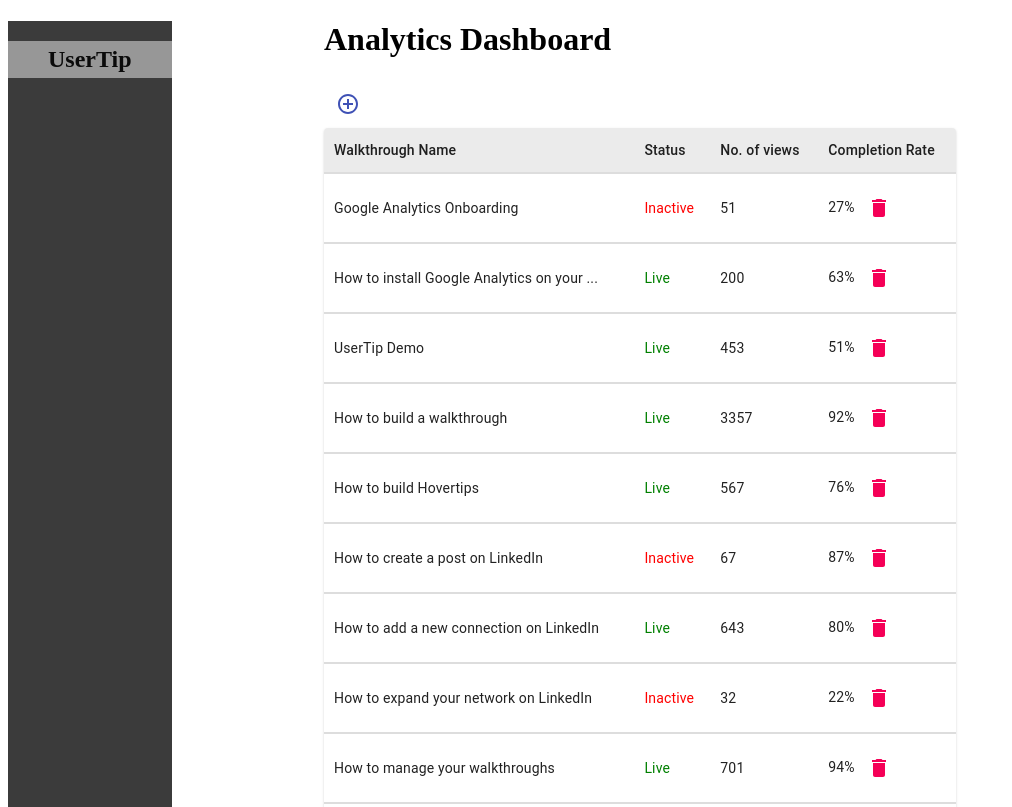
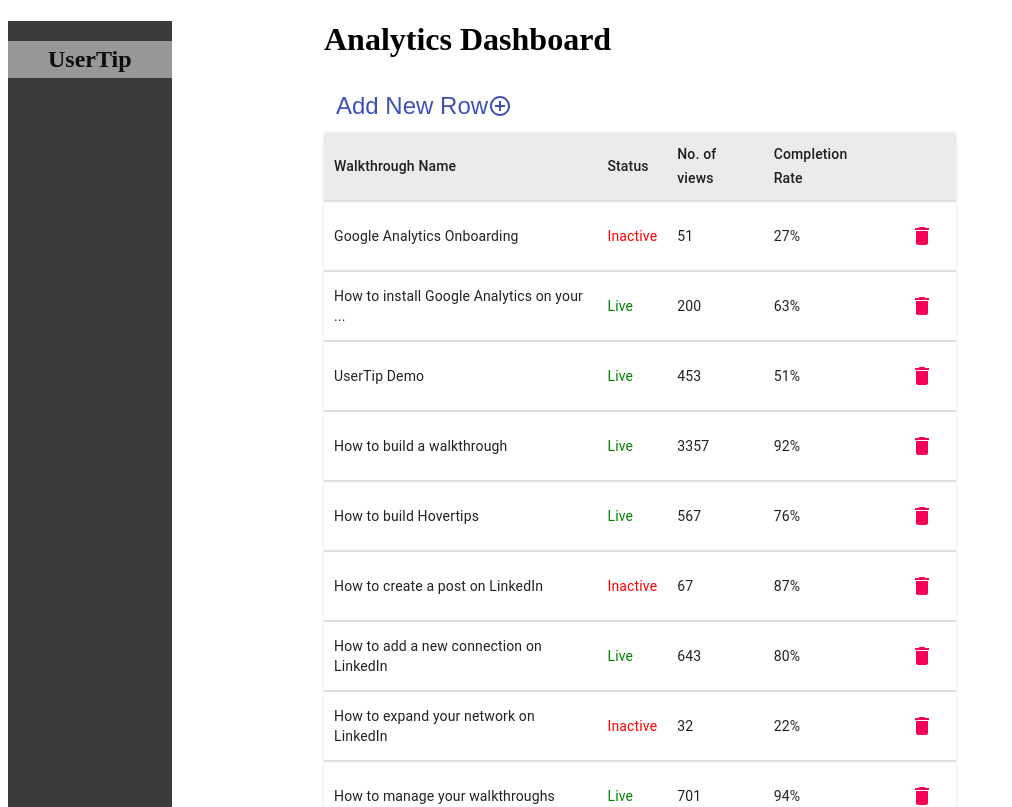
Before and after one commit to JakeyHwang/UI-proj, a React app: page /analytics in a window 1280 px wide. Shown: the top 807 px of the page, without its empty margins (0-1012 px from the left). Built offline with nearby package versions, Linux system fonts and the light colour scheme.

Commit message:
Added buttons
- add new row button
- functioning modal => no adding of rows yet
- delete row button (deleting of rows not done yet)
- changed file hierarchy

```diff
--- /dev/null
+++ b/src/Components/ANRModal.jsx
@@ -0,0 +1,102 @@
+import React, { useState, useContext } from "react";
+import { connect } from "react-redux";
+import Modal from "@material-ui/core/Modal";
+import { makeStyles } from "@material-ui/core/styles";
+import IconButton from "@material-ui/core/IconButton";
+import AddCircleOutlineIcon from "@material-ui/icons/AddCircleOutline";
+import Input from "@material-ui/core/Input";
+import { Button } from "@material-ui/core";
+import { RowDataContext } from "../Context/AD_Context.jsx";
+
+const rand = () => {
+  return Math.round(Math.random() * 20) - 10;
+};
+
+const getModalStyle = () => {
+  const top = 50 + rand();
+  const left = 50 + rand();
+
+  return {
+    top: `${top}%`,
+    left: `${left}%`,
+    transform: `translate(-${top}%, -${left}%)`,
+  };
+};
+
+const useStyles = makeStyles((theme) => ({
+  paper: {
+    position: "absolute",
+    width: 250,
+    backgroundColor: theme.palette.background.paper,
+    border: "1px solid #000",
+    boxShadow: theme.shadows[5],
+    padding: theme.spacing(2, 4, 3),
+  },
+}));
+
+const SimpleModal = () => {
+  const classes = useStyles();
+  // getModalStyle is not a pure function, we roll the style only on the first render
+  const [modalStyle] = useState(getModalStyle);
+  const [open, setOpen] = useState(false);
+
+  const handleOpen = () => {
+    setOpen(true);
+  };
+
+  const handleClose = () => {
+    setOpen(false);
+  };
+
+  // const addRow = (newName) => {
+  //   const [rowData, setRowData] = useContext(RowDataContext);
+  //   const newData = {
+  //     name: { newName },
+  //     status: false,
+  //     views: 0,
+  //     completion_rate: 0.0,
+  //   };
+
+  //   return setRowData.push(newData);
+  // };
+  const body = (
+    <div style={modalStyle} className={classes.paper}>
+      <h2 id="simple-modal-title">Add New Row</h2>
+      <h3 id="simple-modal-description">Walkthrough Name</h3>
+      <Input placeholder="New User Onboarding" name="newData" />
+      <Button variant="contained" onClick={handleClose}>
+        Cancel
+      </Button>
+      <Button
+        variant="contained"
+        color="primary"
+        // onClick={addRow(document.getElementById("newData"))}
+      >
+        Add
+      </Button>
+    </div>
+  );
+
+  return (
+    <div>
+      <IconButton
+        color="primary"
+        aria-label="Add New Row"
+        onClick={handleOpen}
+        fontSize="11"
+      >
+        Add New Row
+        <AddCircleOutlineIcon />
+      </IconButton>
+      <Modal
+        open={open}
+        aria-labelledby="simple-modal-title"
+        aria-describedby="simple-modal-description"
+      >
+        {body}
+      </Modal>
+    </div>
+  );
+};
+
+export default connect()(SimpleModal);
--- a/src/pages/AnalyticsDashboard/AD_component/EditRow.jsx
+++ b/src/Components/EditRow.jsx
@@ -1,17 +1,9 @@
-import React from "react";
+import React, { useContext } from "react";
 import { useState } from "react-redux";
 import IconButton from "@material-ui/core/IconButton";
 import AddCircleOutlineIcon from "@material-ui/icons/AddCircleOutline";
 import DeleteIcon from "@material-ui/icons/Delete";
-import openModal from "./ANRModal.jsx";
 
-export const AddNewRow = () => {
-  return (
-    <IconButton color="primary" aria-label="Add New Row">
-      <AddCircleOutlineIcon />
-    </IconButton>
-  );
-};
 //need to set up modal first then call the modal function from this file to add/delete rows
 export const DeleteRow = () => {
   return (
--- a/src/pages/AnalyticsDashboard/AD_component/RowComponent.jsx
+++ b/src/Components/RowComponent.jsx
@@ -1,7 +1,7 @@
 import { TableCell, TableRow } from "@material-ui/core";
 import React, { useContext } from "react";
 import { connect } from "react-redux";
-import { RowDataContext } from "./AD_data/RowDataContext.jsx";
+import { RowDataContext } from "../Context/AD_Context.jsx";
 import { DeleteRow } from "./EditRow.jsx";
 
 const RowComponent = () => {
@@ -23,6 +23,8 @@ const RowComponent = () => {
       <TableCell style={tableborder}>{views}</TableCell>
       <TableCell style={tableborder}>
         {Math.round(completion_rate * 100)}%
+      </TableCell>
+      <TableCell style={tableborder}>
         <DeleteRow />
       </TableCell>
     </TableRow>
--- a/src/pages/SingleWalkthroughAnalytics/SW_component/SWRowsComponent.jsx
+++ b/src/Components/SWRowsComponent.jsx
@@ -1,7 +1,7 @@
 import { TableRow, TableCell, TableBody } from "@material-ui/core";
 import React, { useContext } from "react";
 import { connect } from "react-redux";
-import { SWContext } from "./SW_Data/SW_Context.jsx";
+import { SWContext } from "../Context/SW_Context.jsx";
 
 const SWRowsComponent = () => {
   const tableborder = {
--- a/src/pages/AnalyticsDashboard/AD_component/AD_data/RowDataContext.jsx
+++ b/src/Context/AD_Context.jsx
@@ -1,8 +1,8 @@
-import React, { useState, createContext } from "react";
+import React, { useState, createContext, useContext } from "react";
 
 export const RowDataContext = createContext();
 
-export const RowDataProvider = (props) => {
+export const DataProvider = (props) => {
   const [rowData, setRowData] = useState([
     {
       name: "Google Analytics Onboarding",
@@ -65,12 +65,6 @@ export const RowDataProvider = (props) => {
       completion_rate: 0.6425,
     },
   ]);
-  const [newData, setNewData] = useState({
-    name: "insert text",
-    status: false,
-    views: 0,
-    completion_rate: 0.0,
-  });
 
   return (
     <RowDataContext.Provider value={[rowData, setRowData]}>
--- a/src/pages/AnalyticsDashboard/AD_component/ANRModal.jsx
+++ /dev/null
@@ -1,43 +0,0 @@
-import React from "react";
-import { connect } from "react-redux";
-import { Modal } from "@material-ui/core";
-
-const openModal = () => {
-  const [open, setOpen] = useState(false);
-
-  const handleOpen = () => {
-    setOpen(true);
-  };
-
-  const handleClose = () => {
-    setOpen(false);
-  };
-
-  const body = (
-    <div className={classes.paper}>
-      <h2 id="simple-modal-title">Text in a modal</h2>
-      <p id="simple-modal-description">
-        Duis mollis, est non commodo luctus, nisi erat porttitor ligula.
-      </p>
-      <SimpleModal />
-    </div>
-  );
-
-  return (
-    <div>
-      <IconButton color="primary" aria-label="Add New Row" onClick={handleOpen}>
-        <AddCircleOutlineIcon />
-      </IconButton>
-      <Modal
-        open={open}
-        onClose={handleClose}
-        aria-labelledby="simple-modal-title"
-        aria-describedby="simple-modal-description"
-      >
-        {body}
-      </Modal>
-    </div>
-  );
-};
-
-export default connect()(openModal);
--- a/src/pages/AnalyticsDashboard/AnalyticsDashboard.jsx
+++ b/src/pages/AnalyticsDashboard/AnalyticsDashboard.jsx
@@ -1,4 +1,4 @@
-import React, { useCallback, useEffect, useState, Component } from "react";
+import React, { useCallback, useEffect, useState } from "react";
 import { connect } from "react-redux";
 import Table from "@material-ui/core/Table";
 import TableCell from "@material-ui/core/TableCell";
@@ -7,21 +7,21 @@ import TableHead from "@material-ui/core/TableHead";
 import TableRow from "@material-ui/core/TableRow";
 import Paper from "@material-ui/core/Paper";
 
-import RowBodyComponent from "./AD_component/RowBodyComponent.jsx";
-import { RowDataProvider } from "./AD_component/AD_data/RowDataContext.jsx";
-import { AddNewRow } from "./AD_component/EditRow.jsx";
+import RowBodyComponent from "../../Components/RowBodyComponent.jsx";
+import { DataProvider } from "../../Context/AD_Context.jsx";
+import SimpleModal from "../../Components/ANRModal.jsx";
 
 const AnalyticsDashboard = () => {
   const styling = {
-    tableborder: {
+    border: {
       padding: "10px",
       borderBottom: "2px solid #dddddd",
     },
-    tableheader: {
+    header: {
       color: "black",
       background: "#ebebeb",
     },
-    tableposition: {
+    position: {
       postition: "relative",
       left: "100px",
     },
@@ -32,29 +32,26 @@ const AnalyticsDashboard = () => {
   };
 
   return (
-    <RowDataProvider>
-      <div style={styling.tableposition}>
+    <DataProvider>
+      <div style={styling.position}>
         <h1>Analytics Dashboard</h1>
-        <AddNewRow />
+        <SimpleModal style={styling.buttonposition} />
         <TableContainer component={Paper}>
           <Table>
-            <TableHead style={styling.tableheader}>
+            <TableHead style={styling.header}>
               <TableRow>
-                <TableCell style={styling.tableborder}>
-                  Walkthrough Name
-                </TableCell>
-                <TableCell style={styling.tableborder}>Status</TableCell>
-                <TableCell style={styling.tableborder}>No. of views</TableCell>
-                <TableCell style={styling.tableborder}>
-                  Completion Rate
-                </TableCell>
+                <TableCell style={styling.border}>Walkthrough Name</TableCell>
+                <TableCell style={styling.border}>Status</TableCell>
+                <TableCell style={styling.border}>No. of views</TableCell>
+                <TableCell style={styling.border}>Completion Rate</TableCell>
+                <TableCell style={styling.border}></TableCell>
               </TableRow>
             </TableHead>
-            <RowBodyComponent styling={styling} />
+            <RowBodyComponent />
           </Table>
         </TableContainer>
       </div>
-    </RowDataProvider>
+    </DataProvider>
   );
 };
 
--- a/src/pages/SingleWalkthroughAnalytics/SingleWalkthroughAnalytics.jsx
+++ b/src/pages/SingleWalkthroughAnalytics/SingleWalkthroughAnalytics.jsx
@@ -3,8 +3,8 @@ import { connect } from "react-redux";
 import Table from "@material-ui/core/Table";
 import TableContainer from "@material-ui/core/TableContainer";
 
-import SWRowsComponent from "./SW_component/SWRowsComponent.jsx";
-import { SWProvider } from "./SW_component/SW_Data/SW_Context.jsx";
+import SWRowsComponent from "../../Components/SWRowsComponent.jsx";
+import { SWProvider } from "../../Context/SW_Context.jsx";
 
 const SingleWalkthroughAnalytics = () => {
   return (
```
Also changed, not shown: src/Components/RowBodyComponent.jsx (renamed from src/pages/AnalyticsDashboard/AD_component/RowBodyComponent.jsx), src/Context/SW_Context.jsx (renamed from src/pages/SingleWalkthroughAnalytics/SW_component/SW_Data/SW_Context.jsx).
